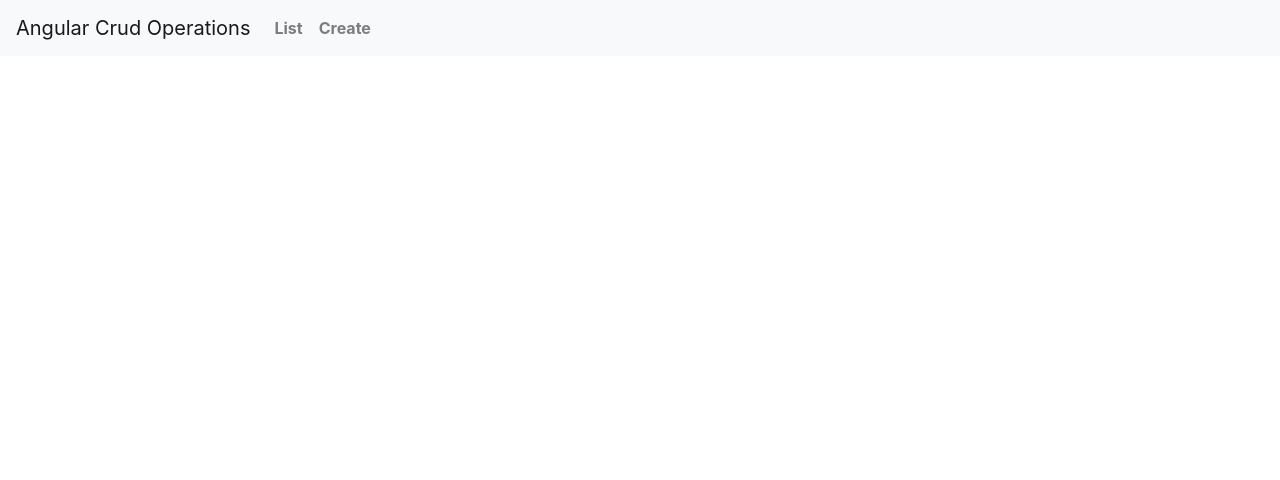
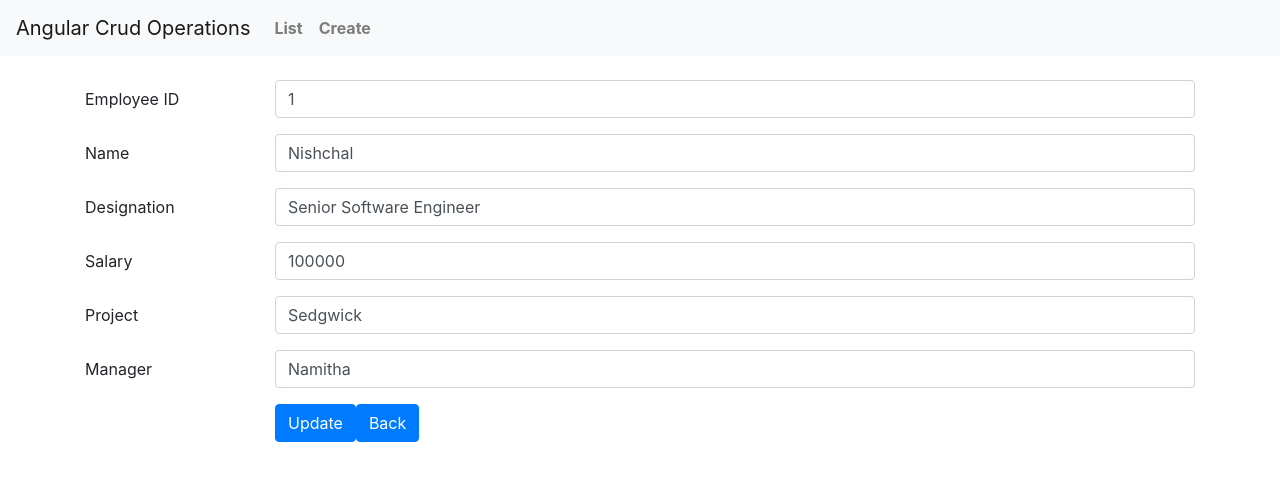
Before and after one commit to Nishchaljain/AngularCrudPractice, an Angular app: page /editEmployee/1 in a window 1280 px wide. Before the commit this address led to /. Shown: the top 480 px of the page. Built offline with nearby package versions, Linux system fonts and the light colour scheme.

Commit message:
Added Update employee record functionality

```diff
--- a/src/app/app-routing.module.ts
+++ b/src/app/app-routing.module.ts
@@ -6,10 +6,10 @@ import { EditEmployeeComponent } from './employees/edit-employee.component';
 
 
 const routes: Routes = [
+  { path: '', redirectTo: '/list', pathMatch: 'full' },
   { path: 'list', component: ListEmployeesComponent, pathMatch: 'full' },
   { path: 'create', component: CreateEmployeeComponent, pathMatch: 'full' },
-  { path: '', redirectTo: '/list', pathMatch: 'full' },
-  { path: 'edit', component: EditEmployeeComponent, pathMatch: 'full' },
+  { path: 'editEmployee/:id', component: EditEmployeeComponent, pathMatch: 'full' },
 ];
 
 @NgModule({
--- a/src/app/employees/create-employee.component.ts
+++ b/src/app/employees/create-employee.component.ts
@@ -30,8 +30,6 @@ export class CreateEmployeeComponent implements OnInit {
   onSaveEmployee(employee: Employee) {
     this._empService.insertEmployee(employee);
     this._router.navigate(['/list'])
-
-
   }
 
 }
--- a/src/app/employees/edit-employee.component.html
+++ b/src/app/employees/edit-employee.component.html
@@ -1 +1,66 @@
-<p>edit-employee works!</p>
+<br>
+<div class="container">
+    <form #employeeForm="ngForm" (ngSubmit)="onUpdateClick(employee)">
+        <div class="form-group row">
+            <label for="empID" class="col-sm-2 col-form-label">Employee ID</label>
+            <div class="col-sm-10">
+                <input required name="empID" [(ngModel)]="employee.empId" #empID="ngModel" type="text"
+                    class="form-control" id="empID" placeholder="Employee ID">
+                <span class="help-block text-danger" *ngIf="empID.invalid && empID.touched">Employee ID is
+                    required.</span>
+            </div>
+
+        </div>
+        <div class="form-group row">
+            <label for="name" class="col-sm-2 col-form-label">Name</label>
+            <div class="col-sm-10">
+                <input type="text" required name="name" [(ngModel)]="employee.empName" #name="ngModel"
+                    class="form-control" id="name" placeholder="Name">
+                <span class="help-block text-danger" *ngIf="name.invalid && name.touched">Name is
+                    required.</span>
+            </div>
+        </div>
+        <div class="form-group row">
+            <label for="designation" class="col-sm-2 col-form-label">Designation</label>
+            <div class="col-sm-10">
+                <input type="text" required name="designation" [(ngModel)]="employee.empDesignation"
+                    class="form-control" id="designation" #designation="ngModel" placeholder="Designation">
+                <span class="help-block text-danger" *ngIf="designation.invalid && designation.touched">Designation is
+                    required.</span>
+            </div>
+        </div>
+        <div class="form-group row">
+            <label for="salary" class="col-sm-2 col-form-label">Salary</label>
+            <div class="col-sm-10">
+                <input type="text" required name="salary" [(ngModel)]="employee.empSalary" class="form-control"
+                    #salary="ngModel" id="salary" placeholder="Salary">
+                <span class="help-block text-danger" *ngIf="salary.invalid && salary.touched">Salary is
+                    required.</span>
+            </div>
+        </div>
+        <div class="form-group row">
+            <label for="project" class="col-sm-2 col-form-label">Project</label>
+            <div class="col-sm-10">
+                <input type="text" required name="project" [(ngModel)]="employee.empProjectName" #projectName="ngModel"
+                    class="form-control" id="project" placeholder="Project">
+                <span class="help-block text-danger" *ngIf="projectName.invalid && projectName.touched">Project Name is
+                    required.</span>
+            </div>
+        </div>
+        <div class="form-group row">
+            <label for="manager" class="col-sm-2 col-form-label">Manager</label>
+            <div class="col-sm-10">
+                <input type="text" required name="manager" [(ngModel)]="employee.empManager" #manager="ngModel"
+                    class="form-control" id="manager" placeholder="Manager">
+                <span class="help-block text-danger" *ngIf="manager.invalid && manager.touched">Manager is
+                    required.</span>
+            </div>
+        </div>
+        <div class="form-group row">
+            <div class="col-sm-2 offset-2">
+                <button type="submit" class="btn btn-primary" [disabled]="employeeForm.invalid">Update</button>
+                <a class="btn btn-primary" routerLink="/list">Back</a>
+            </div>
+        </div>
+    </form>
+</div>
--- a/src/app/employees/edit-employee.component.ts
+++ b/src/app/employees/edit-employee.component.ts
@@ -1,4 +1,7 @@
 import { Component, OnInit } from '@angular/core';
+import { ActivatedRoute, Router } from '@angular/router';
+import { EmployeeService } from './employee.service';
+import { Employee } from '../Models/employee.model';
 
 @Component({
   selector: 'app-edit-employee',
@@ -7,9 +10,22 @@ import { Component, OnInit } from '@angular/core';
 })
 export class EditEmployeeComponent implements OnInit {
 
-  constructor() { }
+  employee: Employee;
+  constructor(private _activatedRoute: ActivatedRoute,
+    private _empService: EmployeeService,
+    private _route: Router) { }
 
   ngOnInit(): void {
+    const id = +this._activatedRoute.snapshot.params['id'];
+    this.employee = Object.assign({}, this._empService.getEmployeeById(id));
+  }
+
+  onUpdateClick(employee: Employee) {
+
+    this._empService.updateEmployee(employee);
+    this._empService.getEmployees();
+    this._route.navigate(['/list']);
+
   }
 
 }
--- a/src/app/employees/employee.service.ts
+++ b/src/app/employees/employee.service.ts
@@ -59,15 +59,27 @@ export class EmployeeService {
 
   constructor() { }
 
-  getEmployees() {
+  getEmployees(): Employee[] {
     return this.employees;
+  }
+
+  getEmployeeById(empID: number): Employee {
+    return this.employees.find(e => e.empId === empID);
   }
 
   insertEmployee(employee: Employee) {
     this.employees.push(employee);
   }
 
-  editEmployee(empID: number) {
-    return this.employees.find(e => e.empId === empID);
+  updateEmployee(employee: Employee) {
+    const index = this.employees.findIndex(e => e.empId == employee.empId);
+    this.employees[index] = employee;
+  }
+
+  deleteEmployee(empID: number) {
+    const index = this.employees.findIndex(e => e.empId === empID);
+    if (index !== -1) {
+      this.employees.splice(index, 1);
+    }
   }
 }
--- a/src/app/employees/list-employees.component.ts
+++ b/src/app/employees/list-employees.component.ts
@@ -21,12 +21,10 @@ export class ListEmployeesComponent implements OnInit {
   }
 
   onEditClick(empID: number) {
-    this._empService.editEmployee(empID);
-    this._router.navigate(['/edit']);
-
+    this._router.navigate(['/editEmployee', empID]);
   }
   deleteEmployee(empID: number) {
-
+    this._empService.deleteEmployee(empID);
   }
 
 }
```
